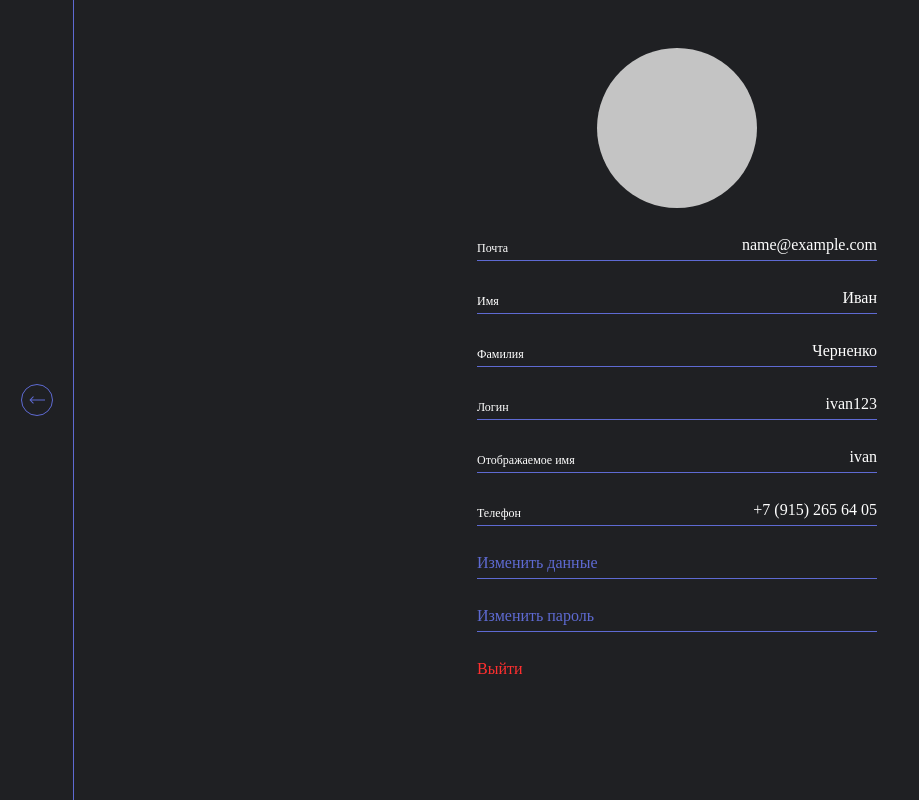
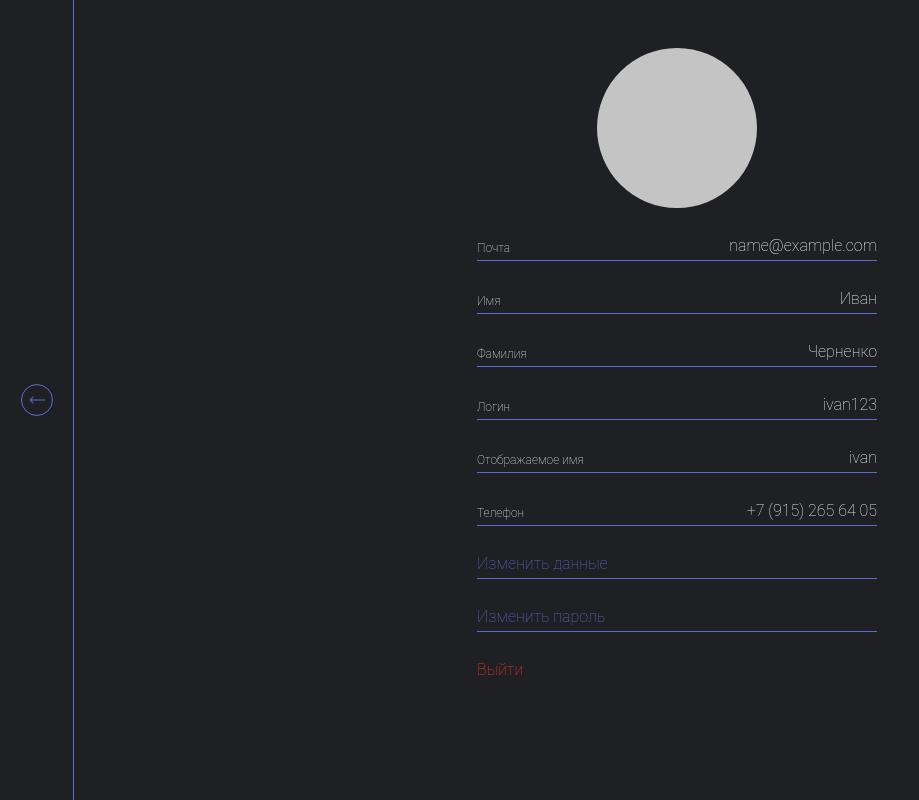
Before and after one commit to ivan-chernenko/mf.messenger.praktikum.yandex, a website: page static/index.html in a window 1280 px wide. Shown: the whole page, without its empty margins (0-919 px from the left). Drawn offline with Linux system fonts and the light colour scheme.

Commit message:
add font

```diff
--- a/static/common/styles/body.css
+++ b/static/common/styles/body.css
@@ -2,4 +2,5 @@ body {
     padding: 0;
     margin: 0;
     background: #1F2023;
+    font-family: "Roboto Thin", sans-serif;
 }
```
